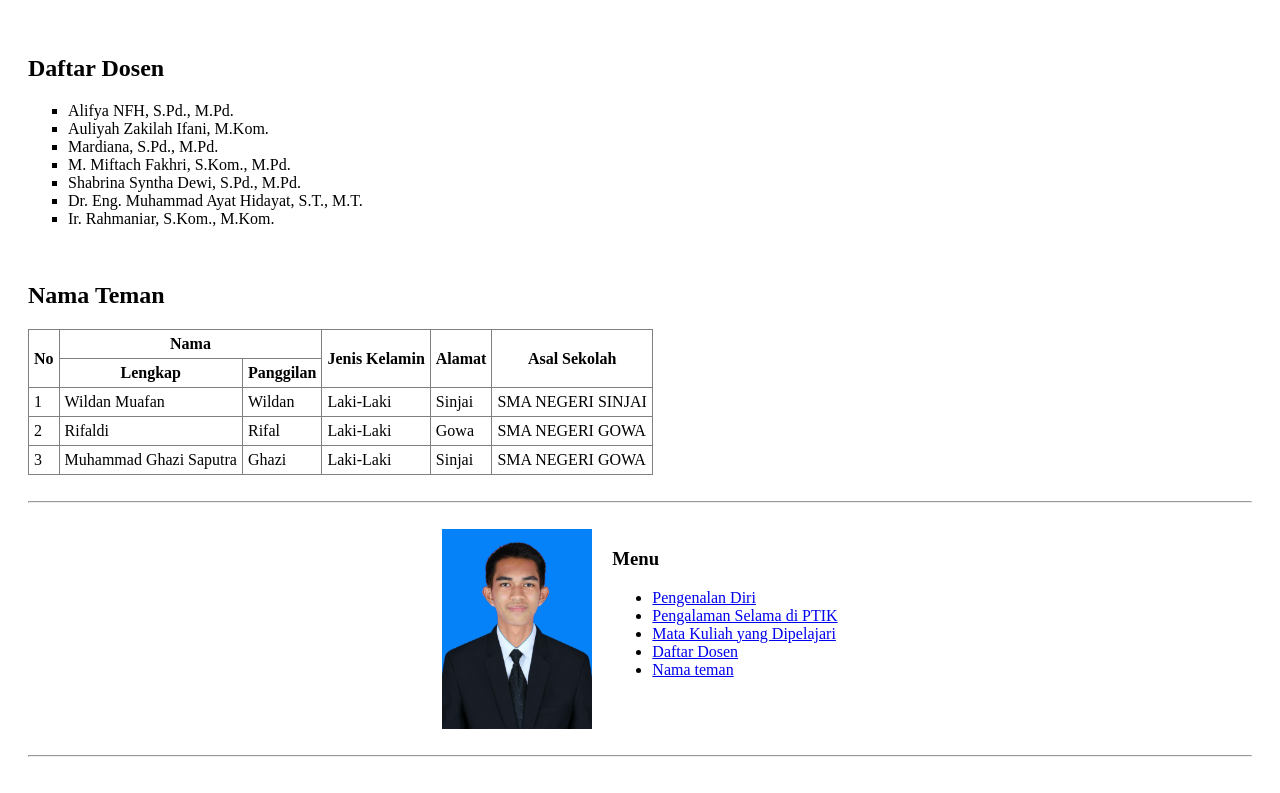
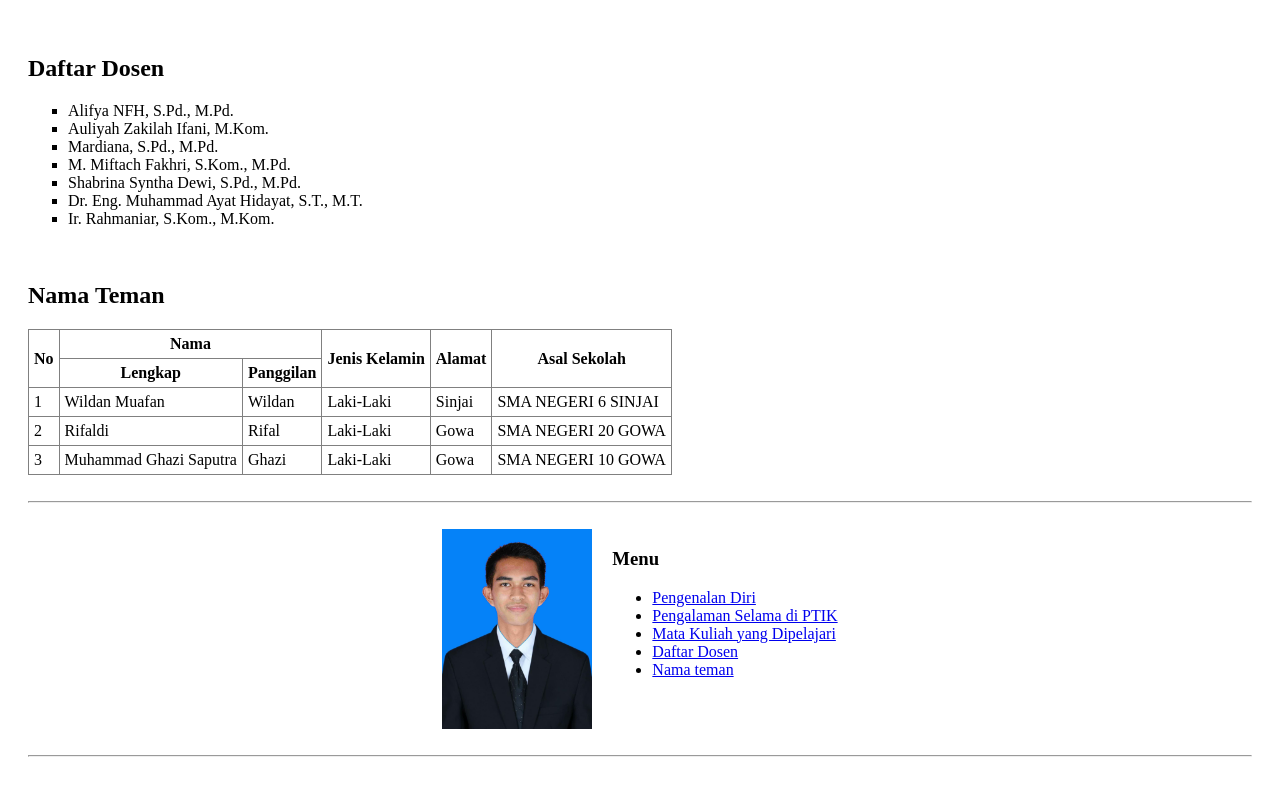
Before and after one commit to nurhidayatdev/praktikum-2, a plain HTML site: page praktikum-2/tugas/artikel.html in a window 1280 px wide. Shown: the part 861-1654 px from the top of the page. Drawn offline with Linux system fonts and the light colour scheme.

Commit message:
update isi

```diff
--- a/praktikum-2/tugas/artikel.html
+++ b/praktikum-2/tugas/artikel.html
@@ -179,7 +179,7 @@
                 <td>Wildan</td>
                 <td>Laki-Laki</td>
                 <td>Sinjai</td>
-                <td>SMA NEGERI SINJAI</td>
+                <td>SMA NEGERI 6 SINJAI</td>
             </tr>
             <tr>
                 <td>2</td>
@@ -187,15 +187,15 @@
                 <td>Rifal</td>
                 <td>Laki-Laki</td>
                 <td>Gowa</td>
-                <td>SMA NEGERI GOWA</td>
+                <td>SMA NEGERI 20 GOWA</td>
             </tr>
             <tr>
                 <td>3</td>
                 <td>Muhammad Ghazi Saputra</td>
                 <td>Ghazi</td>
                 <td>Laki-Laki</td>
-                <td>Sinjai</td>
-                <td>SMA NEGERI GOWA</td>
+                <td>Gowa</td>
+                <td>SMA NEGERI 10 GOWA</td>
             </tr>
         </table>
         <br>
```
Also changed, not shown: praktikum-2/praktikum/index.html (+1 -0 lines), praktikum-2/tugas/index.html (+1 -1 lines).
